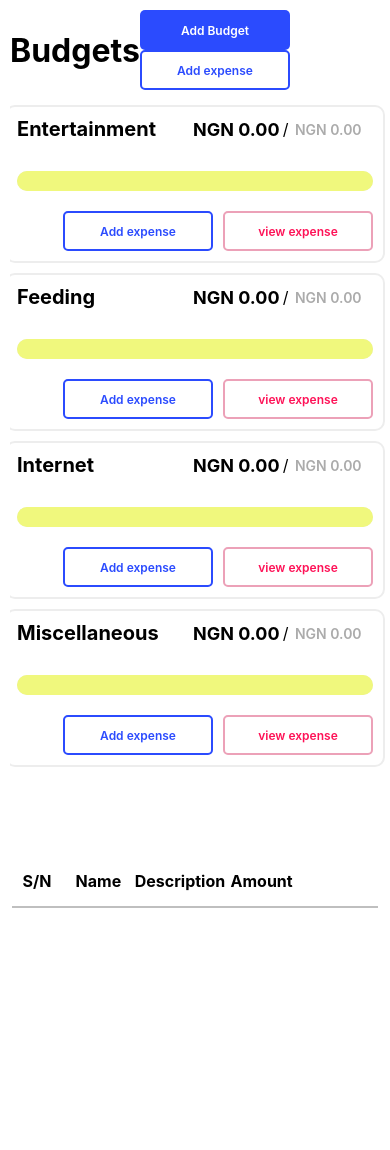
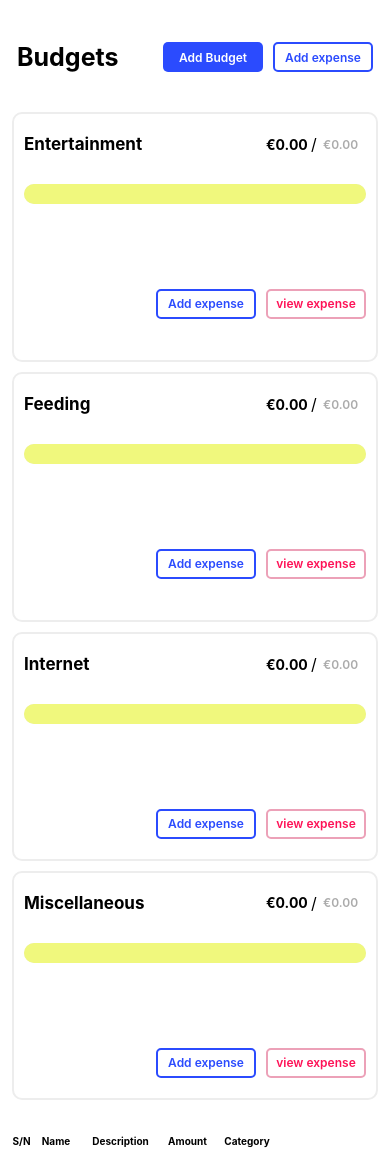
Before and after one commit to DanielOmehe/javascript-budget-app, a plain HTML site: page index.html in a window 390 px wide. Shown: the top 1150 px of the page. Before the commit the page ends 920 px from the top, so only its background shows below. Drawn offline with Linux system fonts and the light colour scheme.

Commit message:
add media queries for mobile

```diff
--- a/index.html
+++ b/index.html
@@ -14,7 +14,7 @@
     <div id="budget-wrapper">
         <div class="budget-container">
             <h1 class="budget-heading">Budgets</h1>
-            <div class="button-wrapper">
+            <div class="budget-btns">
                 <button class="add-budget">Add Budget</button>
                 <button class="add-expense">Add expense</button>
             </div>
@@ -111,10 +111,13 @@
     <div class='budget-account'>
         <table class="budget-account-table">
             <tr class='table-row'>
-                <th>S/N</th>
-                <th>Name</th>
-                <th>Description</th>
-                <th>Amount</th>
+                <th class="table-heading">S/N</th>
+                <th class="table-heading">Name</th>
+                <th class="table-heading">Description</th>
+                <th class="table-heading">Amount</th>
+                <th class="table-heading">Category</th>
+                <th class="table-heading"></th>
+                <th class="table-heading"></th>
             </tr>
         </table>
     </div>
--- a/main.js
+++ b/main.js
@@ -48,10 +48,11 @@ const generateID = (string) => {
   return idString;
 };
 
+
 const generateCurrency = (amount) => {
   const currentcyFormat = new Intl.NumberFormat(undefined, {
     style: "currency",
-    currency: "ngn",
+    currency: "eur"
   });
 
   const currency = currentcyFormat.format(amount);
@@ -95,21 +96,21 @@ function createNewExpense(expense, category) {
   expenses.map((expense, index) => {
     expensesTable.innerHTML += `
       <tr class="table-row" id='${expense.id}'>
-        <td>${index + 1}</td>
-        <td>${expense.name}</td>
-        <td>${expense.description}</td>
-        <td>${expense.amount}</td>
-        <td>${expense.category}</td>
-        <td>
+        <td class='table-cols'>${index + 1}</td>
+        <td class='table-cols'>${expense.name}</td>
+        <td class='table-cols'>${expense.description}</td>
+        <td class='table-cols'>${expense.amount}</td>
+        <td class='table-cols'>${expense.category}</td>
+        <td class='table-cols'>
           <button class="button">
             <i class='fa-solid fa-pen'></i>
           </button>
         </td>
-        <td>
+        <td class='table-cols'>
           <button class="button">
             <i class='fa-solid fa-trash'></i>
           </button>
         </td>
 </tr>`;
   });
-}
+};
--- a/style.css
+++ b/style.css
@@ -22,7 +22,8 @@
 
   #budget-wrapper {
     width: 100%;
-    min-height: 100vh;
+    height: auto;
+    padding: 2.5rem 5rem;
   }
 
   .budget-container {
@@ -35,7 +36,7 @@
   }
 
   .budget-btns {
-    width: 210px;
+    width: 310px;
     display: flex;
     align-items: center;
     justify-content: space-between;
@@ -169,7 +170,8 @@
     padding: 5px;
     display: grid;
     gap: 10px;
-    grid-template-columns: repeat(auto-fill, minmax(350px, 550px));
+    grid-template-columns: 1fr 1fr;
+    grid-template-rows: repeat(2, 250px);
   }
 
   .budget {
@@ -197,8 +199,10 @@
 
   .buttons{
     display: flex;
+    align-items: baseline;
     justify-content: flex-end;
     gap: 0 10px;
+    margin-top: 5.3rem;
   }
 
   .expense{
@@ -271,7 +275,102 @@
     width: 100%;
     border-bottom: 2px solid rgba(0, 0, 0, 0.25);
     display: grid;
-    grid-template-columns: 50px 1fr 1fr 1fr 40px 40px;
+    grid-template-columns: 50px 1fr 1fr 1fr 1fr 40px 40px;
     grid-template-rows: 50px;
     place-items: center;
   }
+
+  @media only screen and (max-width: 400px){
+    #budget-wrapper{
+      width: 100%;
+      padding: 7px;
+    }
+
+    .budget-container{
+      width: 100%;
+    }
+
+    .budget-container h1{
+      justify-content: space-between;
+      font-size: 25px;
+    }
+
+    .budget-btns{
+      width: 210px;
+    }
+
+    button{
+      width: 100px;
+      height: 30px;
+      padding: 0;
+    }
+
+    .add-budget-form{
+      width: 320px;
+    }
+
+    .budget-title h1{
+      font-size: 17px;
+      margin-right: 2.4em;
+    }
+
+    .amount{
+      font-size: 14px;
+    }
+
+    .max{
+      font-size: 12px;
+    }
+
+    .budget-ratio{
+      width: 100px;
+    }
+
+    .add-budget-form h1{
+      font-size: 25px;
+    }
+
+    .close{
+      top: 45px;
+      left: 250px;
+    }
+
+    .budgets{
+      grid-template-columns: 1fr;
+    }
+
+    .budget{
+      padding: 20px 10px;
+    }
+
+    .budget-account{
+      width: 100%;
+      padding: 10px;
+    }
+
+    .add-budget-backdrop {
+      width: 100vw;
+      transition: all .2s linear;
+    }
+
+    .table-row{
+      width: 100%;
+      gap: 2px;
+      padding: 2px;
+      grid-template-columns: 15px 50px 75px 55px 60px 30px 30px;
+      grid-template-rows: 30px;
+    }
+
+    .budget-account-table{
+      width: 100%;
+    }
+
+    .table-heading{
+      font-size: 10px;
+      margin: 0;
+    }
+
+    .table-cols{
+      font-size: 8.5px;
+    }
+  }
```
